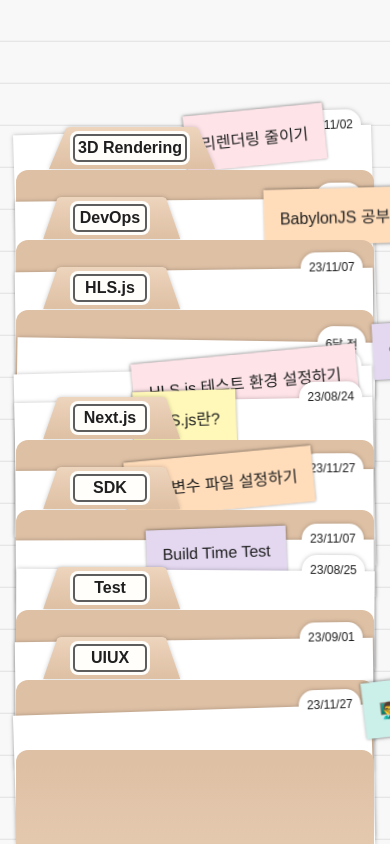
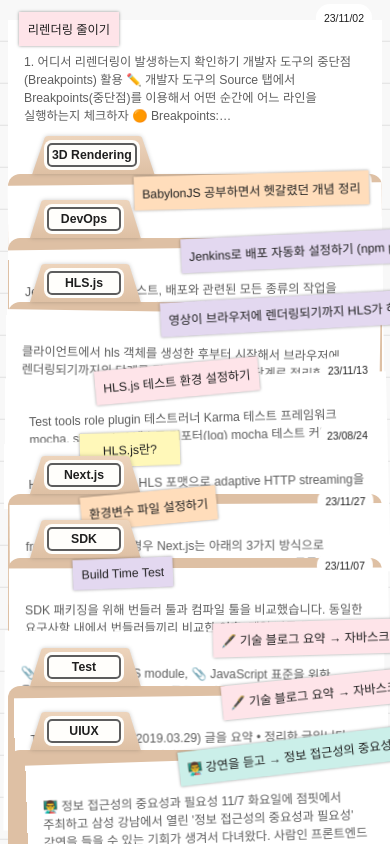
Before and after one commit to sparrowscout/sparrowscout.github.io, a Gatsby site: page / in a window 390 px wide. Built offline with nearby package versions, Linux system fonts and the light colour scheme; Gatsby itself is replaced by a stand-in of ours; some packages are replaced by stand-ins of ours.

Commit message:
💄 Feat: 모바일 화면 대응 (포스트 간격 및 스와이핑)

```diff
--- a/src/components/Card.tsx
+++ b/src/components/Card.tsx
@@ -9,21 +9,29 @@
 interface CardProps {
   post: BlogPost;
   idx: number;
+  translateY: number;
+  isFocus: boolean;
 }
 
-export default function Card({ post, idx }: CardProps) {
+export default function Card({ post, idx, translateY, isFocus }: CardProps) {
   const [rotation] = React.useState(getRandomNumber2(3, -2));
 
   return (
-    <Link to={`/blog/${post.fields.slug}`}>
-      <CardContainer>
-        <CardContent className="stack-card" key={idx} data-index={idx} $rotation={rotation}>
+    <CardContainer>
+      <Link to={`/blog/${post.fields.slug}`}>
+        <CardContent
+          className="stack-card"
+          key={idx}
+          data-index={idx}
+          $rotation={isFocus ? 0 : rotation}
+          $translateY={isFocus ? translateY - 100 : translateY}
+        >
           <DateTag>{formatSmartDate(post.frontmatter.date)}</DateTag>
-          <CardLabels title={post.frontmatter.title} />
+          <CardLabels title={post.frontmatter.title} isFocusing={isFocus} />
           {post.frontmatter.excerpt ?? post.excerpt}
         </CardContent>
-      </CardContainer>
-    </Link>
+      </Link>
+    </CardContainer>
   );
 }
 
@@ -31,6 +39,10 @@
   position: relative;
   margin-top: -170px;
   cursor: pointer;
+
+  @media screen and (max-width: 760px) {
+    margin-top: 0px;
+  }
 `;
 
 const DateTag = styled.div`
@@ -47,22 +59,33 @@
   background-color: #ffffff;
 `;
 
-const CardContent = styled.div<{ $rotation: number }>`
+const CardContent = styled.div<{ $rotation: number; $translateY: number }>`
   position: relative;
   background: #fff;
   height: 200px;
-  filter: drop-shadow(0px 0px 2px rgba(0, 0, 0, 0.25));
+  /* filter: drop-shadow(0px 0px 2px rgba(0, 0, 0, 0.25)); */
   position: relative;
   padding: 60px 20px;
   color: #5d5d5d;
 
   will-change: transform;
-  transition: transform 0.3s ease, rotate 0.3s ease;
+  transition: transform 0.1s ease, rotate 0.1s ease-out;
   rotate: ${(props) => props.$rotation}deg;
   transform: translateY(0);
 
-  &:hover {
-    transform: translateY(-100px);
-    rotate: 0deg;
+  @media screen and (min-width: 761px) {
+    &:hover {
+      transform: translateY(-100px);
+      rotate: 0deg;
+    }
+  }
+
+  @media screen and (max-width: 760px) {
+    padding: 32px 16px;
+    width: 100%;
+    transform: ${({ $translateY }) => `translateY(${$translateY}px)`};
+    rotate: ${(props) => props.$rotation}deg;
+    transition: transform 0.3s ease rotate 0.3 ease;
+    position: absolute;
   }
 `;
--- a/src/components/CardLabels.tsx
+++ b/src/components/CardLabels.tsx
@@ -1,12 +1,13 @@
 import * as React from 'react';
-
-import styled from 'styled-components';
+import styled, { css } from 'styled-components';
 import { getRandomNumber } from '../utils/css-utils';
 
 interface LabelsProps {
   title: string;
+  isFocusing: boolean;
 }
 
+// todo 이거 추후에 node 단으로 옮겨서 포스트 하나하나 당 컬러 지정을 해놓는게 좋을 것 같음
 const colorArray = [
   '#fff8b9', // 옐로우
   '#d3eaf2',
@@ -17,9 +18,9 @@
   '#ffddbb',
 ];
 
-export default function CardLabels({ title }: LabelsProps) {
+export default function CardLabels({ title, isFocusing }: LabelsProps) {
   const [labelConfig] = React.useState<{ yPosition: number; bgColor: string; rotation: number }>({
-    yPosition: getRandomNumber(90, 40),
+    yPosition: getRandomNumber(20, 40),
     rotation: getRandomNumber(5, -5),
     bgColor: colorArray[getRandomNumber(colorArray.length)],
   });
@@ -30,6 +31,7 @@
         $bgColor={labelConfig.bgColor}
         $yPosition={labelConfig.yPosition}
         $rotation={labelConfig.rotation}
+        $isFocusing={isFocusing}
       >
         <CardTitle>{title}</CardTitle>
       </CardTag>
@@ -41,12 +43,12 @@
   $bgColor: string;
   $yPosition: number;
   $rotation: number;
+  $isFocusing: boolean;
 }>`
   pointer-events: none;
   position: absolute;
   transform: ${({ $yPosition }) => `translateX(${$yPosition}%)`};
-  /* height: 32px; */
-  transition: transform 0.3s ease;
+  transition: transform 0.2s ease;
   top: -8px;
   min-width: 100px;
   text-align: center;
@@ -60,14 +62,26 @@
   box-shadow: 0px 0px 3px rgba(0, 0, 0, 0.4);
   font-weight: 500;
 
-  .stack-card:hover & {
-    rotate: 0deg;
-    transform: translateX(10px);
+  @media screen and (min-width: 761px) {
+    .stack-card:hover & {
+      rotate: 0deg;
+      transform: translateX(10px);
+    }
+  }
+
+  @media screen and (max-width: 760px) {
+    padding: 8px;
+
+    ${({ $isFocusing }) =>
+      $isFocusing &&
+      css`
+        rotate: 0deg;
+        transform: translateX(-5px);
+      `}
   }
 `;
 
-const CardTitle = styled.h2`
-  font-size: 1rem;
+const CardTitle = styled.span`
   font-weight: 500;
   margin: 0px;
   overflow: hidden;
--- a/src/components/CardStack.tsx
+++ b/src/components/CardStack.tsx
@@ -2,59 +2,104 @@
 import { graphql } from 'gatsby';
 import { DataProps } from '../types/blogTypes';
 import styled from 'styled-components';
-import FolderLabel from '../assets/icons/folder-label.svg';
 import Card from './Card';
+import CategoryFolder, { CategoryBody } from './CategoryFolder';
 
-export default function CardStack({ data }: { data: DataProps }) {
-  const sortedPosts = [...data.allMdx.nodes].sort((a, b) =>
-    a.fields.category.localeCompare(b.fields.category)
-  );
+interface CardStackProps {
+  scrollContainer: React.MutableRefObject<null | HTMLDivElement>;
+  data: DataProps;
+}
+
+export default function CardStack({ data }: CardStackProps) {
+  const [currentIdx, setCurrentIdx] = React.useState(0);
+  const [touchList, setTouchList] = React.useState<number[]>([]);
+  const [postsGap, setPostsGap] = React.useState<number>();
+  const containerRef = React.useRef<null | HTMLDivElement>(null);
+
+  const sortedPosts = [...data.allMdx.nodes].sort((a, b) => {
+    return a.fields.category.localeCompare(b.fields.category);
+  });
+  const total = sortedPosts.length;
+
+  const getPostsGap = () => {
+    if (!containerRef.current) return;
+
+    const { clientHeight } = containerRef.current;
+    setPostsGap((clientHeight - 100) / total);
+  };
+
+  const onContainerTouchStart = (event: React.TouchEvent) => {
+    const { touches } = event;
+    setTouchList([touches[0].clientY]);
+  };
+
+  React.useEffect(() => {
+    getPostsGap();
+  }, []);
+
+  const onContainerTouchMove = (event: React.TouchEvent) => {
+    const { touches } = event;
+    const currentY = touches[0].clientY;
+    setTouchList((prev) => [...prev, currentY]);
+
+    const firstThumb = touchList[0];
+    const distance = currentY - firstThumb;
+    const dragThreshold = 5;
+
+    if (Math.abs(distance) > dragThreshold) {
+      if (distance < 0) {
+        setCurrentIdx((prev) => Math.min(prev + 1, total - 1));
+      } else if (distance > 0) {
+        setCurrentIdx((prev) => Math.max(prev - 1, 0));
+      }
+      setTouchList([]);
+    }
+  };
+
+  const onContainerTouchEnd = () => {
+    setTouchList([]);
+  };
+
+  const onContainerWheel = (e: React.WheelEvent) => {
+    if (e.deltaY > 0) {
+      setCurrentIdx((prev) => Math.min(prev + 1, total - 1));
+    } else {
+      setCurrentIdx((prev) => Math.max(prev - 1, 0));
+    }
+  };
 
   let lastCategory = '';
 
   return (
-    <Container>
+    <Container
+      onWheel={onContainerWheel}
+      onTouchStart={onContainerTouchStart}
+      onTouchMove={onContainerTouchMove}
+      onTouchEnd={onContainerTouchEnd}
+      ref={containerRef}
+    >
       {sortedPosts.map((post, idx) => {
         const categoryChanged = post.fields.category !== lastCategory;
+        lastCategory = post.fields.category;
 
-        console.log(categoryChanged);
-        lastCategory = post.fields.category;
+        const offset = idx * (postsGap ?? 0); // 카드 간 간격
+        console.log(offset);
+        const folderOffest = offset - 10;
+        const isFocus = idx === currentIdx;
+
         return (
           <>
             {categoryChanged ? (
-              <CategoryCard>
-                <div
-                  style={{
-                    position: 'absolute',
-                    display: 'inline-block',
-                    padding: '4px 30px', // 텍스트 padding 조절
-                    top: '-43px', // 텍스트 위치 조정
-                  }}
-                >
-                  <div
-                    style={{
-                      position: 'absolute',
-                      inset: 0,
-                      zIndex: 0,
-                      width: '100%',
-                      height: '100%',
-                      pointerEvents: 'none', // 클릭 이벤트 막음
-                      filter: 'drop-shadow(0px 0px 2px rgba(0, 0, 0, 0.2))',
-                    }}
-                  >
-                    <FolderLabel width="100%" height="100%" preserveAspectRatio="none" />
-                  </div>
-                  <NameSticker>{post.fields.category}</NameSticker>
-                </div>
-
-                <CategoryBody />
-              </CategoryCard>
+              // todo 포스트 카드가 위로 올라오면 오히려 현재 폴더 이름이 안보이는데 보여주는 방식을 수정해야할듯
+              <CategoryFolder categoryName={post.fields.category} translateY={folderOffest} />
             ) : null}
-            <Card post={post} idx={idx} />
+            <Card post={post} idx={idx} translateY={offset} isFocus={isFocus} />
           </>
         );
       })}
-      <ClosingBody />
+      {/* <ClosingFolder>
+        <ClosingBody />
+      </ClosingFolder> */}
     </Container>
   );
 }
@@ -77,56 +122,37 @@
     }
   }
 `;
+
 const Container = styled.div`
   padding-top: 300px;
   padding-bottom: 200px;
   max-width: 1000px;
   margin: auto;
+  touch-action: none;
+  height: 100%;
+
+  @media screen and (max-width: 760px) {
+    padding: 0px 8px;
+    overflow: unset;
+    position: relative;
+    padding-top: 100px;
+  }
 `;
 
-const CategoryCard = styled.div`
+const ClosingFolder = styled.div`
   position: relative;
-  pointer-events: none;
-  cursor: default;
-  margin-top: -160px;
-`;
-
-const CategoryBody = styled.div`
-  background-color: #dec0a4;
-  /* background: linear-gradient(#dec0a4 0%, #dec0a4 6%, #edd4bc 100%); */
-  height: 200px;
-  border-radius: 12px;
-  position: relative;
-  /* filter: drop-shadow(0px 0px 4px rgba(0, 0, 0, 0.25)); */
-`;
-
-const NameSticker = styled.div`
-  background-color: #fffefb;
-  min-width: 80px;
-  max-width: 250px;
-  position: relative;
-
-  align-items: center;
-  font-weight: 600;
-  border-radius: 8px;
-  outline: 2px solid #5d5d5d;
-  padding: 8px;
-  text-align: center;
-  display: flex;
-  justify-content: center;
-  align-items: center;
-  margin: 0px 24px;
-  outline-offset: -5px;
-
-  position: 'relative';
-
-  overflow: hidden;
-  white-space: nowrap;
-  text-overflow: ellipsis;
-  word-break: break-all;
+  width: 100%;
+  height: 100%;
 `;
 
 const ClosingBody = styled(CategoryBody)`
+  position: relative;
   margin-top: -160px;
   background: linear-gradient(#dec0a4 0%, #dec0a4 6%, #edd4bc 100%);
+
+  @media screen and (max-width: 760px) {
+    position: absolute;
+    width: 100%;
+    bottom: -120px;
+  }
 `;
--- /dev/null
+++ b/src/components/CategoryFolder.tsx
@@ -0,0 +1,100 @@
+import * as React from 'react';
+import styled from 'styled-components';
+import FolderLabel from '../assets/icons/folder-label.svg';
+
+interface FolderProps {
+  categoryName: string;
+  translateY: number;
+}
+
+export default function CategoryFolder({ categoryName, translateY }: FolderProps) {
+  return (
+    <FolderContainer>
+      <CategoryCard $translateY={translateY}>
+        <CategoryLabelWrapper>
+          <LabelImageWrapper>
+            <FolderLabel width="100%" height="100%" preserveAspectRatio="none" />
+          </LabelImageWrapper>
+
+          <NameSticker>{categoryName}</NameSticker>
+        </CategoryLabelWrapper>
+
+        <CategoryBody />
+      </CategoryCard>
+    </FolderContainer>
+  );
+}
+
+const FolderContainer = styled.div`
+  position: relative;
+  pointer-events: none;
+  cursor: default;
+  margin-top: -160px;
+
+  @media screen and (max-width: 760px) {
+    margin-top: 0px;
+  }
+`;
+
+const CategoryCard = styled.div<{ $translateY: number }>`
+  @media screen and (max-width: 760px) {
+    transform: ${({ $translateY }) => `translateY(${$translateY}px)`};
+    transition: transform 0.3s ease;
+    position: absolute;
+    width: 100%;
+  }
+`;
+
+export const CategoryBody = styled.div`
+  background-color: #dec0a4;
+  height: 200px;
+  border-radius: 12px;
+`;
+
+const CategoryLabelWrapper = styled.div`
+  position: absolute;
+  padding: 4px 30px;
+  top: -43px;
+  pointer-events: none;
+
+  @media screen and (max-width: 760px) {
+    padding: 4px 12px;
+    top: -38px;
+  }
+`;
+
+const LabelImageWrapper = styled.div`
+  position: absolute;
+  inset: 0;
+  z-index: 0;
+  width: 100%;
+  height: 100%;
+  pointer-events: none;
+  filter: drop-shadow(0px 0px 2px rgba(0, 0, 0, 0.2));
+`;
+
+const NameSticker = styled.div`
+  background-color: #fffefb;
+  min-width: 80px;
+  max-width: 250px;
+  position: relative;
+
+  align-items: center;
+  font-weight: 600;
+  border-radius: 8px;
+  outline: 2px solid #5d5d5d;
+  padding: 8px;
+  text-align: center;
+  display: flex;
+  justify-content: center;
+  align-items: center;
+  margin: 0px 24px;
+  outline-offset: -5px;
+
+  position: 'relative';
+
+  overflow: hidden;
+  white-space: nowrap;
+  text-overflow: ellipsis;
+  word-break: break-all;
+`;
--- a/src/layout/index.tsx
+++ b/src/layout/index.tsx
@@ -16,7 +16,5 @@
 const Container = styled.div`
   width: 100%;
   height: 100dvh;
-  overflow-x: hidden;
-  padding: 0px 1rem;
   background: repeating-linear-gradient(to bottom, #f8f8f8, #f8f8f8 40px, #e0e0e0 42px);
 `;
--- a/src/pages/index.tsx
+++ b/src/pages/index.tsx
@@ -1,17 +1,17 @@
 import * as React from 'react';
-import { graphql, Link, type HeadFC, type PageProps } from 'gatsby';
+import { graphql, type HeadFC, type PageProps } from 'gatsby';
 import { DataProps } from '../types/blogTypes';
 import CardStack from '../components/CardStack';
+import Layout from '../layout';
 import styled from 'styled-components';
-import Layout from '../layout';
 
 const IndexPage = ({ data }: PageProps<DataProps>) => {
-  console.log(data);
+  const scrollContainer = React.useRef<null | HTMLDivElement>(null);
   return (
     <Layout>
-      <div>
-        <CardStack data={data} />
-      </div>
+      <Container ref={scrollContainer}>
+        <CardStack data={data} scrollContainer={scrollContainer} />
+      </Container>
     </Layout>
   );
 };
@@ -38,3 +38,15 @@
     }
   }
 `;
+
+const Container = styled.div`
+  width: 100%;
+  height: 100%;
+  overflow-y: scroll;
+  overflow-x: hidden;
+
+  @media screen and (max-width: 760px) {
+    padding: 20px 0px;
+    overflow-y: hidden;
+  }
+`;
--- a/src/styles/globalStyle.ts
+++ b/src/styles/globalStyle.ts
@@ -12,8 +12,14 @@
   html, body {
     font-family: sans-serif;
     height: 100%;
+    font-size: 16px;
     overflow-wrap: break-word;
     word-break: keep-all;
+    -webkit-user-select:none;
+    -moz-user-select:none;
+    -ms-user-select:none;
+    user-select:none;
+
 
       /* Headings */
   --heading-formatting: var(--text-faint);
@@ -60,6 +66,11 @@
   --h4-weight: 600;
   --h5-weight: 600;
   --h6-weight: 600;
+
+
+    @media screen and (max-width:760px) {
+      font-size: 0.875rem;
+    }
   }
 
   a {
@@ -144,12 +155,18 @@
     }
   }
 
+
+  .no-hover *:hover {
+  pointer-events: none !important;
+  }
+
+
   // note 코드블록 스타일링
   @media screen and (min-width: 360px) {
-  code {
-    font-size: 0.9rem;
+    code {
+      font-size: 0.9rem;
+    }
   }
-}
 
 
 
```
